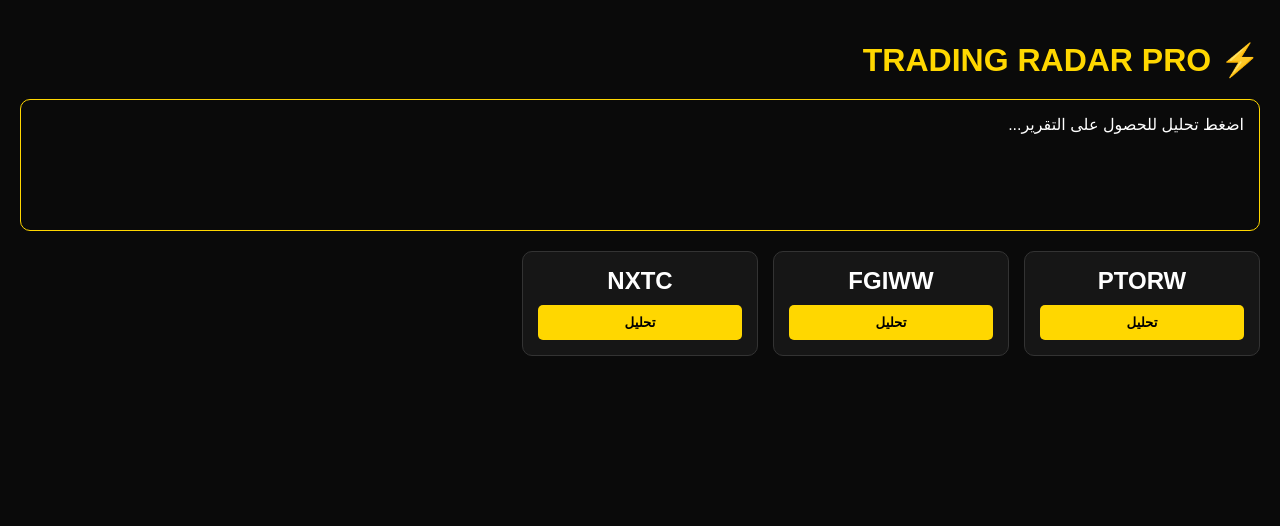
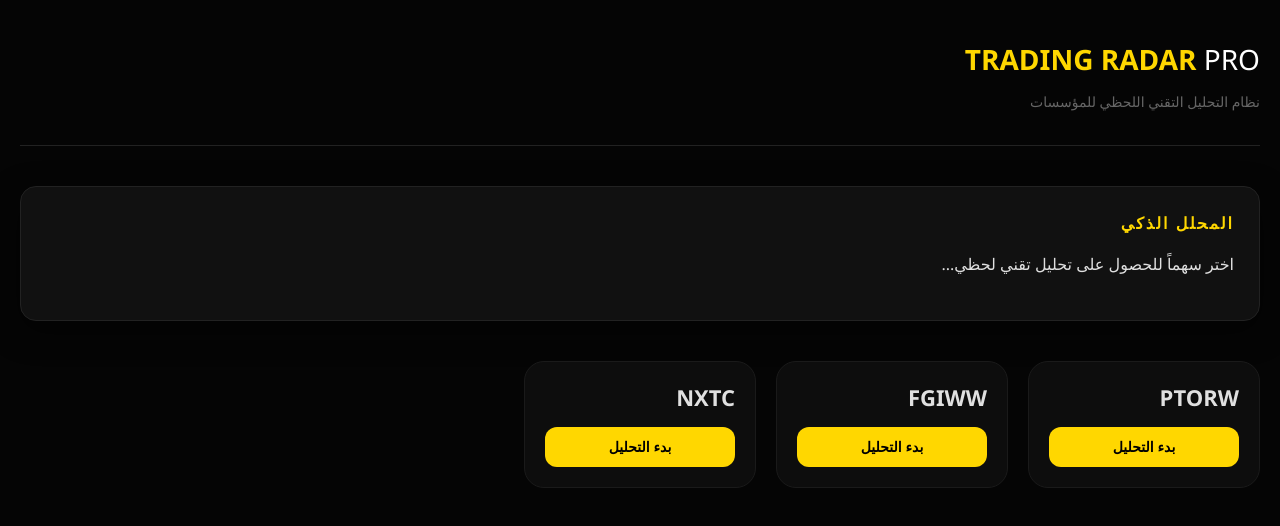
Before and after one commit to fares1040/trading-bot-pro, a Next.js app: page / in a window 1280 px wide. Shown: the top 526 px of the page. Built offline with nearby package versions, Linux system fonts and the light colour scheme.

Commit message:
Update analysis prompts and improve UI styles

```diff
--- a/app/page.tsx
+++ b/app/page.tsx
@@ -2,14 +2,12 @@
 import { useState } from 'react';
 
 export default function Home() {
-  const [analysis, setAnalysis] = useState("اضغط تحليل للحصول على التقرير...");
+  const [analysis, setAnalysis] = useState("اختر سهماً للحصول على تحليل تقني لحظي...");
   const [loading, setLoading] = useState(false);
-
-  const stocks = ['PTORW', 'FGIWW', 'NXTC'];
 
   const handleAnalyze = async (symbol: string) => {
     setLoading(true);
-    setAnalysis("جاري التحليل لـ " + symbol + "...");
+    setAnalysis("جاري تحليل بيانات " + symbol + "...");
     try {
       const res = await fetch('/api/analyze', {
         method: 'POST',
@@ -19,31 +17,37 @@ export default function Home() {
       const data = await res.json();
       setAnalysis(data.analysis || "خطأ في التحليل");
     } catch (e) {
-      setAnalysis("خطأ في الاتصال بالسيرفر");
+      setAnalysis("خطأ في الاتصال");
     } finally {
       setLoading(false);
     }
   };
 
   return (
-    <main style={{ backgroundColor: '#0A0A0A', color: '#fff', padding: '20px', minHeight: '100vh', fontFamily: 'sans-serif' }}>
-      <h1 style={{ color: '#FFD700', marginBottom: '20px' }}>⚡ TRADING RADAR PRO</h1>
+    <main style={{ backgroundColor: '#050505', color: '#E0E0E0', padding: '40px 20px', minHeight: '100vh', fontFamily: "'Segoe UI', sans-serif" }}>
+      {/* الهيدر */}
+      <header style={{ marginBottom: '40px', borderBottom: '1px solid #222', paddingBottom: '20px' }}>
+        <h1 style={{ color: '#FFD700', fontSize: '28px', margin: 0 }}>TRADING RADAR <span style={{ fontWeight: 200, color: '#fff' }}>PRO</span></h1>
+        <p style={{ color: '#666', fontSize: '14px' }}>نظام التحليل التقني اللحظي للمؤسسات</p>
+      </header>
 
-      {/* منطقة عرض التحليل */}
-      <div style={{ border: '1px solid #FFD700', padding: '15px', borderRadius: '10px', marginBottom: '20px', minHeight: '100px' }}>
-        {analysis}
+      {/* لوحة التحليل */}
+      <div style={{ backgroundColor: '#111', border: '1px solid #222', padding: '25px', borderRadius: '16px', marginBottom: '40px', boxShadow: '0 10px 30px rgba(0,0,0,0.5)' }}>
+        <h3 style={{ color: '#FFD700', marginTop: 0, fontSize: '16px', textTransform: 'uppercase', letterSpacing: '2px' }}>المحلل الذكي</h3>
+        <p style={{ lineHeight: '1.8', fontSize: '16px' }}>{analysis}</p>
       </div>
 
-      <div style={{ display: 'grid', gridTemplateColumns: 'repeat(auto-fill, minmax(200px, 1fr))', gap: '15px' }}>
-        {stocks.map(s => (
-          <div key={s} style={{ border: '1px solid #333', padding: '15px', borderRadius: '10px', backgroundColor: '#161616', textAlign: 'center' }}>
-            <h2 style={{ margin: '0 0 10px 0' }}>{s}</h2>
+      {/* شبكة البطاقات */}
+      <div style={{ display: 'grid', gridTemplateColumns: 'repeat(auto-fill, minmax(220px, 1fr))', gap: '20px' }}>
+        {['PTORW', 'FGIWW', 'NXTC'].map(s => (
+          <div key={s} style={{ backgroundColor: '#0D0D0D', border: '1px solid #1A1A1A', padding: '20px', borderRadius: '20px', transition: '0.3s', cursor: 'pointer' }}>
+            <h2 style={{ fontSize: '22px', margin: '0 0 15px 0' }}>{s}</h2>
             <button
               onClick={() => handleAnalyze(s)}
               disabled={loading}
-              style={{ width: '100%', padding: '10px', backgroundColor: '#FFD700', border: 'none', borderRadius: '5px', fontWeight: 'bold', cursor: 'pointer' }}
+              style={{ width: '100%', padding: '12px', backgroundColor: '#FFD700', border: 'none', borderRadius: '12px', fontWeight: 'bold', fontSize: '14px', cursor: 'pointer', color: '#000' }}
             >
-              {loading ? "جاري..." : "تحليل"}
+              {loading ? "جاري..." : "بدء التحليل"}
             </button>
           </div>
         ))}
```
